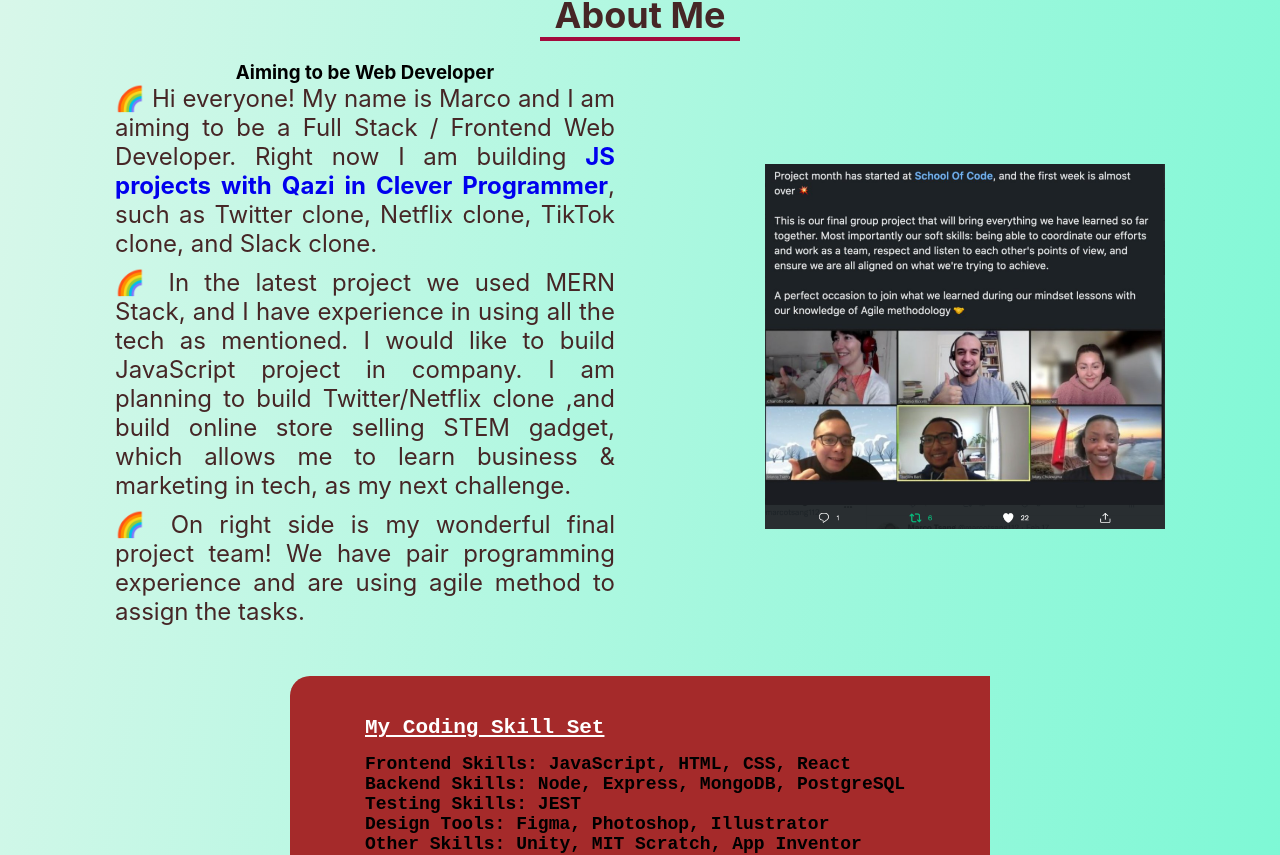
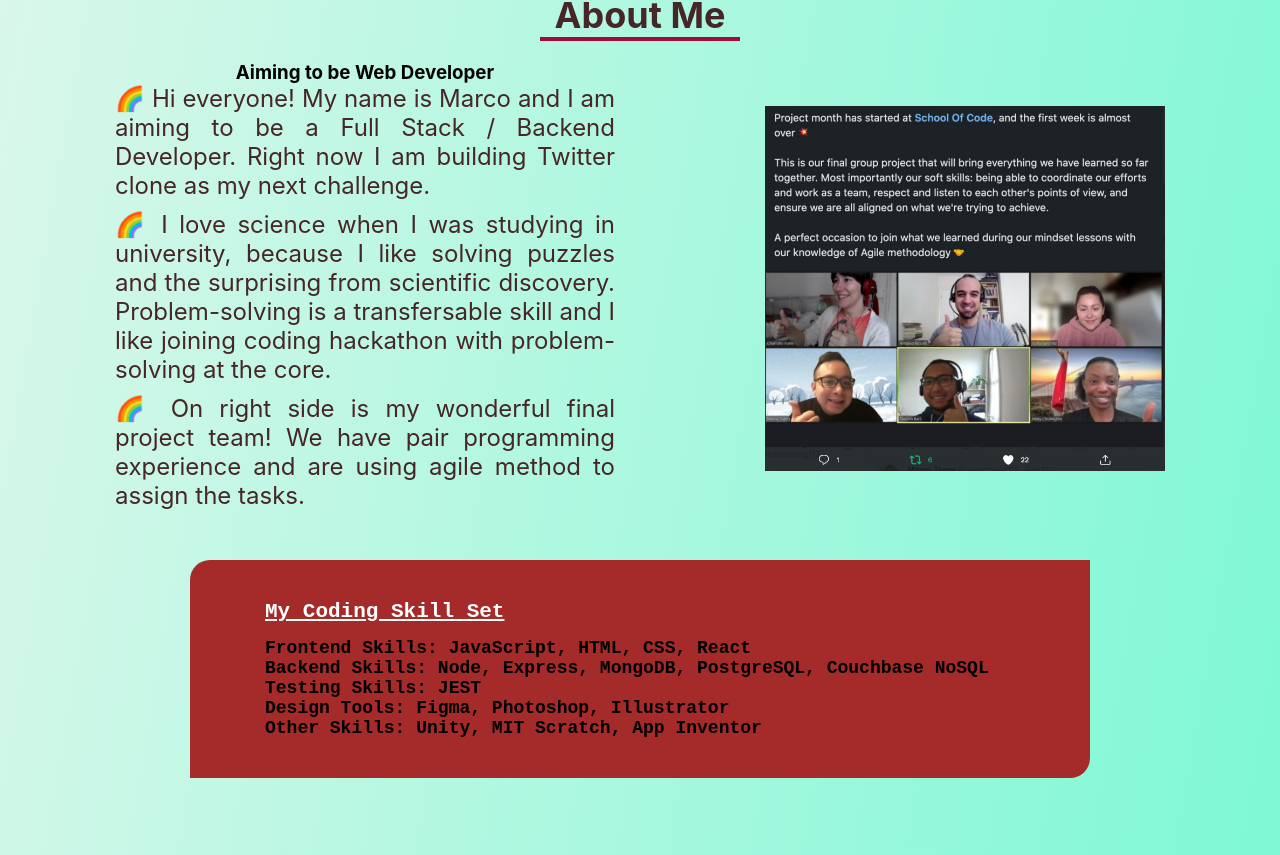
Before and after one commit to hkmarcoot/portfolioWebsite, a React (Create React App) app: page / in a window 1280 px wide. Shown: the part 867-1722 px from the top of the page. Built offline with nearby package versions, Linux system fonts and the light colour scheme.

Commit message:
content update

```diff
--- a/src/components/AboutMe/index.js
+++ b/src/components/AboutMe/index.js
@@ -14,19 +14,8 @@ function AboutMe() {
             <h3>Aiming to be Web Developer</h3>
             <p className="textHolder">
               Hi everyone! My name is Marco and I am aiming to be a Full Stack /
-              Frontend Web Developer. Right now I am building{" "}
-              <a
-                className="btn"
-                href="https://www.cleverprogrammer.com"
-                target="_blank"
-                rel="noreferrer"
-              >
-                <span className="bold">
-                  JS projects with Qazi in Clever Programmer
-                </span>
-              </a>
-              , such as Twitter clone, Netflix clone, TikTok clone, and Slack
-              clone.
+              Backend Developer. Right now I am building Twitter clone as my
+              next challenge.
               {/* , enhancing my eCom skills by studying the{" "}
               <a
                 className="btn"
@@ -52,11 +41,10 @@ function AboutMe() {
               </a> */}
             </p>
             <p className="textHolder">
-              In the latest project we used MERN Stack, and I have experience in
-              using all the tech as mentioned. I would like to build JavaScript
-              project in company. I am planning to build Twitter/Netflix clone
-              ,and build online store selling STEM gadget, which allows me to
-              learn business & marketing in tech, as my next challenge.
+              I love science when I was studying in university, because I like
+              solving puzzles and the surprising from scientific discovery.
+              Problem-solving is a transfersable skill and I like joining coding
+              hackathon with problem-solving at the core.
             </p>
             <p className="textHolder">
               On right side is my wonderful final project team! We have pair
@@ -75,8 +63,12 @@ function AboutMe() {
             <p>
               <p className="skill-set-title">My Coding Skill Set</p>
               <p>Frontend Skills: JavaScript, HTML, CSS, React</p>
-              <p>Backend Skills: Node, Express, MongoDB, PostgreSQL</p>Testing
-              Skills: JEST <p>Design Tools: Figma, Photoshop, Illustrator </p>
+              <p>
+                Backend Skills: Node, Express, MongoDB, PostgreSQL, Couchbase
+                NoSQL
+              </p>
+              Testing Skills: JEST{" "}
+              <p>Design Tools: Figma, Photoshop, Illustrator </p>
               <p>Other Skills: Unity, MIT Scratch, App Inventor</p>
             </p>
           </div>
--- a/src/components/AboutMe/styles.css
+++ b/src/components/AboutMe/styles.css
@@ -53,7 +53,7 @@
 }
 
 .about-me-2-items-container {
-  width: 700px;
+  width: 900px;
   padding: 20px;
   margin: 40px auto;
   background-color: brown;
@@ -64,7 +64,7 @@
   font-family: "Courier New", Courier, monospace;
   font-weight: 700;
   font-size: 18px;
-  width: 550px;
+  width: 750px;
   margin: 20px auto;
 }
 
```
